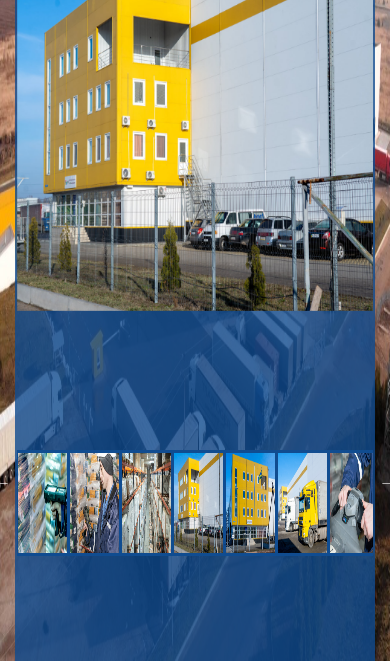
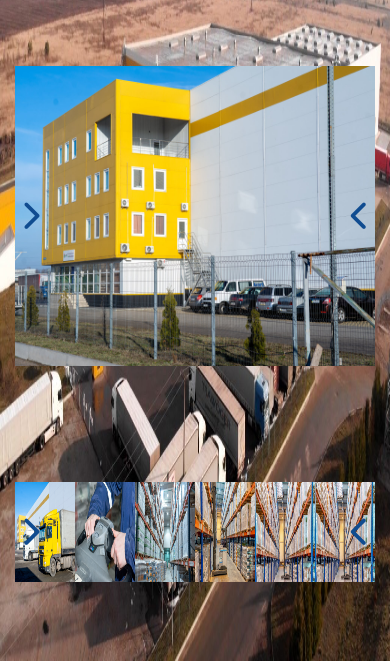
Before and after one commit to VitaliyNosov/Avant_Slider, a website: page app/index.html in a window 390 px wide. Shown: the part 183-844 px from the top of the page. Drawn offline with nearby package versions, Linux system fonts and the light colour scheme; files that its build step writes are made by us from their sources; a web font is replaced by a local one.

Commit message:
slider work

```diff
--- a/app/index.html
+++ b/app/index.html
@@ -24,84 +24,93 @@
 					<h1>РАЗДЕЛ ФОТО</h1>
 				</div>
 				<div class="slider">
-					<div class="slider-for">
+
+					<div class="slider_for_wrapper">
+
+						<!-- slider custome arrows slider-for block -->
+						<div class="slider_arrows_custome_left">
+							<i id="my-arrow-next" class="fas fa-chevron-right"></i>
+						</div>
+						<div class="slider_arrows_custome_right">
+							<i id="my-arrow-prev" class="fas fa-chevron-left"></i>
+						</div>
+						<!-- slider custome arrows slider-for block -->
+
+						<div class="single-item">
 							<a href="images/img/1.jpg" class="item">
-							<img src="images/img/1.jpg" alt="#">
+								<img class="transition" src="images/img/1.jpg" alt="#">
 							</a>
 							<a href="images/img/2.jpg" class="item">
-							<img src="images/img/2.jpg" alt="#">
+								<img class="transition" src="images/img/2.jpg" alt="#">
 							</a>
 							<a href="images/img/3.jpg" class="item">
-							<img src="images/img/3.jpg" alt="#">
+								<img class="transition" src="images/img/3.jpg" alt="#">
 							</a>
 							<a href="images/img/4.jpg" class="item">
-							<img src="images/img/4.jpg" alt="#">
+								<img class="transition" src="images/img/4.jpg" alt="#">
 							</a>
 							<a href="images/img/5.jpg" class="item">
-							<img src="images/img/5.jpg" alt="#">
+								<img class="transition" src="images/img/5.jpg" alt="#">
 							</a>
 							<a href="images/img/6.jpg" class="item">
-							<img src="images/img/6.jpg" alt="#">
+								<img class="transition" src="images/img/6.jpg" alt="#">
 							</a>
 							<a href="images/img/7.jpg" class="item">
-							<img src="images/img/7.jpg" alt="#">
+								<img class="transition" src="images/img/7.jpg" alt="#">
 							</a>
 							<a href="images/img/8.jpg" class="item">
-							<img src="images/img/8.jpg" alt="#">
+								<img  class="transition"src="images/img/8.jpg" alt="#">
 							</a>
 							<a href="images/img/9.jpg" class="item">
-							<img src="images/img/9.jpg" alt="#">
+								<img class="transition" src="images/img/9.jpg" alt="#">
 							</a>
 							<a href="images/img/10.jpg" class="item">
-							<img src="images/img/10.jpg" alt="#">
+								<img class="transition" src="images/img/10.jpg" alt="#">
 							</a>
 							<a href="images/img/11.jpg" class="item">
-							<img src="images/img/11.jpg" alt="#">
+								<img class="transition" src="images/img/11.jpg" alt="#">
 							</a>
+						</div>
 
 					</div>
-					<div class="slider-nav">
-						<a href="images/img/1.jpg" class="item">
+
+
+					 <div class="single_item_two_wrapper">
+
+						<!-- multiple custome arrows -->
+						<div class="multiple_arrows_left">
+							<i id="my-arrow-next-two" class="fas fa-chevron-right"></i>
+						</div>
+						<div class="multiple_arrows_right">
+							<i id="my-arrow-prev-two" class="fas fa-chevron-left"></i>
+						</div>
+						<!-- multiple custome arrows -->
+
+						<div class="multiple-items">
 							<img src="images/img/1.jpg" alt="#">
-						</a>
-						<a href="images/img/2.jpg" class="item">
 							<img src="images/img/2.jpg" alt="#">
-						</a>
-						<a href="images/img/3.jpg" class="item">
 							<img src="images/img/3.jpg" alt="#">
-						</a>
-						<a href="images/img/4.jpg" class="item">
 							<img src="images/img/4.jpg" alt="#">
-						</a>
-						<a href="images/img/5.jpg" class="item">
 							<img src="images/img/5.jpg" alt="#">
-						</a>
-						<a href="images/img/6.jpg" class="item">
 							<img src="images/img/6.jpg" alt="#">
-						</a>
-						<a href="images/img/7.jpg" class="item">
 							<img src="images/img/7.jpg" alt="#">
-						</a>
-						<a href="images/img/8.jpg" class="item">
 							<img src="images/img/8.jpg" alt="#">
-						</a>
-						<a href="images/img/9.jpg" class="item">
 							<img src="images/img/9.jpg" alt="#">
-						</a>
-						<a href="images/img/10.jpg" class="item">
 							<img src="images/img/10.jpg" alt="#">
-						</a>
-						<a href="images/img/11.jpg" class="item">
 							<img src="images/img/11.jpg" alt="#">
-						</a>
+						</div>
+
+					</div>
+
 				</div>
 			</div>
-			</div>
+
 		</div>
 	</div>
 
 
 	<script src="js/app.min.js"></script>
+	<script src="js/fontawesome.js"></script>
 	<script src="js/slick.min.js"></script>
 	<script src="js/jquery.magnific-popup.min.js" ></script>
 
--- a/app/js/app.js
+++ b/app/js/app.js
@@ -2,21 +2,20 @@ document.addEventListener("DOMContentLoaded", function() {
 
     // slider
 
-    $('.slider-for').slick({
-        slidesToShow: 1,
-        slidesToScroll: 1,
-        arrows: false,
-        fade: true,
-        asNavFor: '.slider-nav'
-      });
-      $('.slider-nav').slick({
-        slidesToShow: 5,
-        slidesToScroll: 1,
-        asNavFor: '.slider-for',
-        dots: true,
-        centerMode: true,
-        focusOnSelect: true
-      });
+    $('.single-item').slick({
+      nextArrow: document.querySelector('#my-arrow-next'),
+      prevArrow: document.querySelector('#my-arrow-prev')
+    });
+
+    $('.multiple-items').slick({
+      infinite: true,
+      slidesToShow: 6,
+      slidesToScroll: 2,
+      autoplay: true,
+      arrows: true,
+      nextArrow: document.querySelector('#my-arrow-next-two'),
+      prevArrow: document.querySelector('#my-arrow-prev-two')
+    });
 
     // popup
 
--- a/app/sass/main.sass
+++ b/app/sass/main.sass
@@ -10,14 +10,13 @@
   background-size: 100% 100%
 
 .container
-  max-width: 1200px
-  height: 100vh
+  max-width: 900px
+  height: 100%
   display: flex
   align-items: center
   flex-wrap: wrap
   padding: 0px 15px
   margin: 0 auto
-
 
 // slider_custome style
 
@@ -25,28 +24,111 @@
   width: 100%
 
 .slider_custome_header
-  margin-top: 50px
   display: flex
   justify-content: center
   color: #fff
 
 .slider
-  width: 800px
-  height: 700px
+  width: 100%
   margin: 0 auto
 
-.slider-for
-  width: 800px
+.slider_for_wrapper
+  height: 350px
+  position: relative
+  overflow: hidden
+
+.transition
+  transition: all .7s ease-out
+
+.single-item
   margin: 0 auto
   img
     width: 100%
-    height: 400px
+    height: 350px
+    &:hover
+      transform: scale(1.1)
 
-.slider-nav
-  width: 800px
+
+.slider_arrows_custome_left
+  position: absolute
+  top: 0
+  left: 0
+  width: 30px
+  height: 100%
+  display: flex
+  justify-content: center
+  align-items: center
+  font-size: 30px
+  color: #104C90
+  z-index: 10
+  transition: 1s
+  &:hover
+    background-color: rgba(255, 255, 255, 0.4)
+    cursor: pointer
+    transition: 1s
+
+.slider_arrows_custome_right
+  position: absolute
+  top: 0
+  right: 0
+  width: 30px
+  height: 100%
+  display: flex
+  justify-content: center
+  align-items: center
+  font-size: 30px
+  color: #104C90
+  z-index: 10
+  transition: 1s
+  &:hover
+    background-color: rgba(255, 255, 255, 0.4)
+    cursor: pointer
+    transition: 1s
+
+
+.single_item_two_wrapper
   height: 100px
-  padding-top: 20px
-  margin: 0 auto
+  position: relative
+
+.multiple_arrows_left
+  width: 30px
+  height: 100%
+  position: absolute
+  top: 0
+  left: 0
+  font-size: 30px
+  display: flex
+  justify-content: center
+  align-items: center
+  color: #104C90
+  z-index: 10
+  transition: 1s
+  &:hover
+    background-color: rgba(255, 255, 255, 0.4)
+    cursor: pointer
+    transition: 1s
+
+.multiple_arrows_right
+  width: 30px
+  height: 100%
+  position: absolute
+  top: 0
+  right: 0
+  font-size: 30px
+  display: flex
+  justify-content: center
+  align-items: center
+  color: #104C90
+  z-index: 10
+  transition: 1s
+  &:hover
+    background-color: rgba(255, 255, 255, 0.4)
+    cursor: pointer
+    transition: 1s
+
+.multiple-items
+  height: 100px
+  margin-top: 10px
   img
     width: 100%
     height: 100px
@@ -60,15 +142,41 @@
     align-items: center
 
   .slider_custome
-    background-color: rgba(16, 76, 144, 0.8)
+    // background-color: rgba(16, 76, 144, 0.8)
     color: #fff
 
   .slider_custome_header
     h1
       font-size: 45px
 
+  .slider_for_wrapper
+    width: 100%
+    height: 450px
+
+  .single-item
+    height: 450px
+    img
+      height: 450px
+
+  .single_item_two_wrapper
+    width: 100%
+    margin-top: 30px
+
+  .multiple-items
+    height: 150px
+    margin-top: 0px
+    img
+      width: 100%
+      height: 150px
+
+  .multiple_arrows_left
+    height: 150px
+
+  .multiple_arrows_right
+    height: 150px
+
   .slider
-    height: 85vh
+    height: 100%
     display: flex
     align-items: center
     flex-wrap: wrap
@@ -80,17 +188,6 @@
   .slider_custome_header
     margin-top: 10px
 
-  .slider-for
-    width: 99%
-    margin: 0 auto
-
-  .slider-nav
-    width: 99%
-    height: 250px
-    margin: 0 auto
-    img
-      height: 200px
-      border: 3px solid #104C90
 
 @media (max-width: 992px)
   .container
@@ -107,7 +204,6 @@
 
   .slider
     width: 100%
-    height: 85vh
     display: flex
     align-items: center
     flex-wrap: wrap
@@ -139,26 +235,36 @@
 
   .slider_custome
     width: 100%
-    height: 100vh
+    height: 75vh
     color: #fff
 
   .slider_custome_header
+    margin-top: 10px
     h1
       font-size: 25px
 
-  .slider_custome_header
-    margin-top: 10px
+  .single-item
+    height: 300px
+    img
+      height: 300px
 
-  .slider-for
-    width: 99%
-    max-height: 350px
-    margin: 0 auto
+  .slider_for_wrapper
+    width: 100%
+    height: 300px
+
+  .single_item_two_wrapper
+    width: 100%
+    margin-top: 0px
+
+  .multiple-items
+    height: 100px
+    margin-top: 0px
     img
-      height: 350px
+      width: 100%
+      height: 100px
 
-  .slider-nav
-    width: 99%
-    max-height: 100px
-    margin: 0 auto
-    img
-      height: 100px
+  .multiple_arrows_left
+    height: 100px
+
+  .multiple_arrows_right
+    height: 100px
```
Also changed, not shown: app/css/app.min.css, app/js/app.min.js, app/js/fontawesome.js (added), 1 other file. Lines whose indentation alone changed are shown as unchanged.
